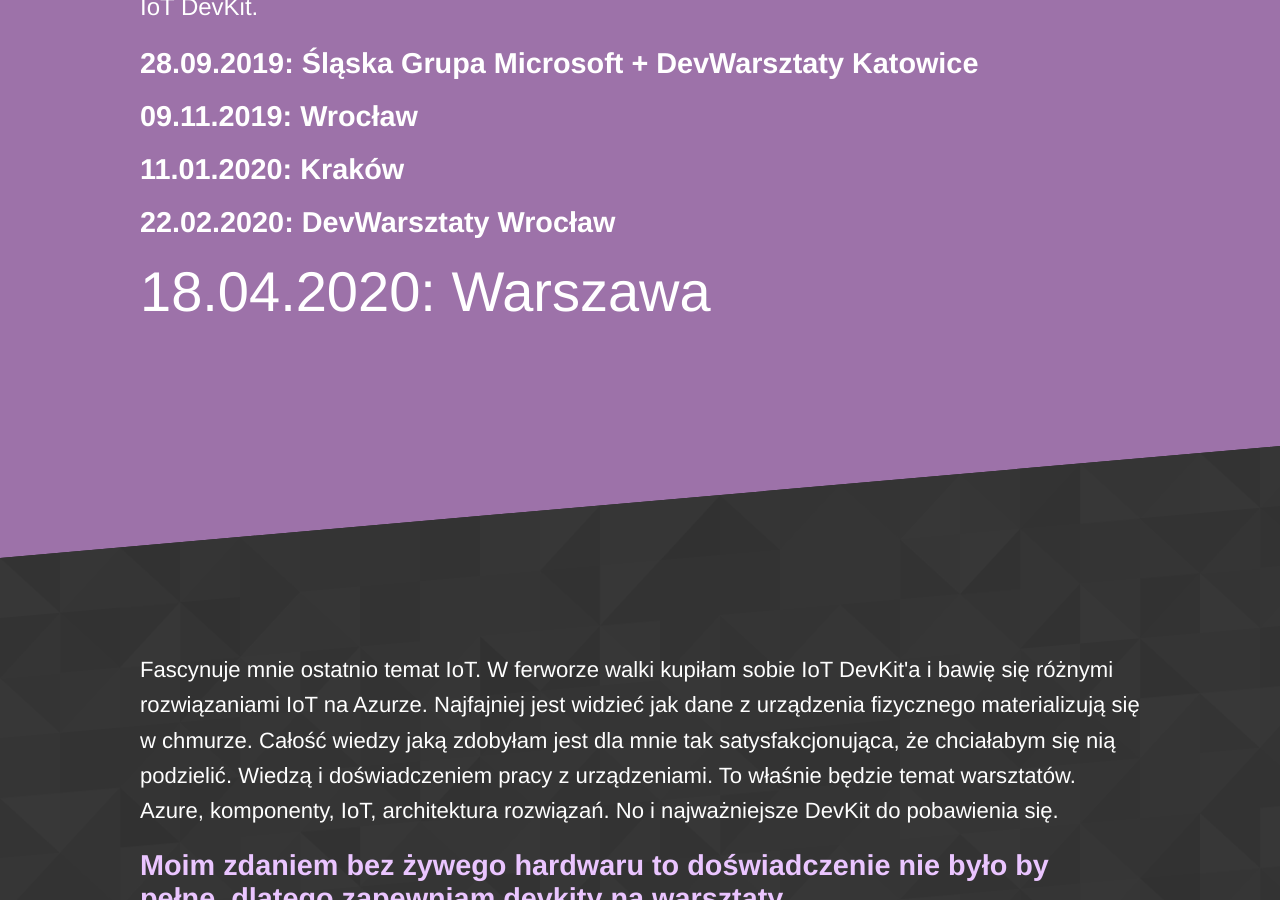
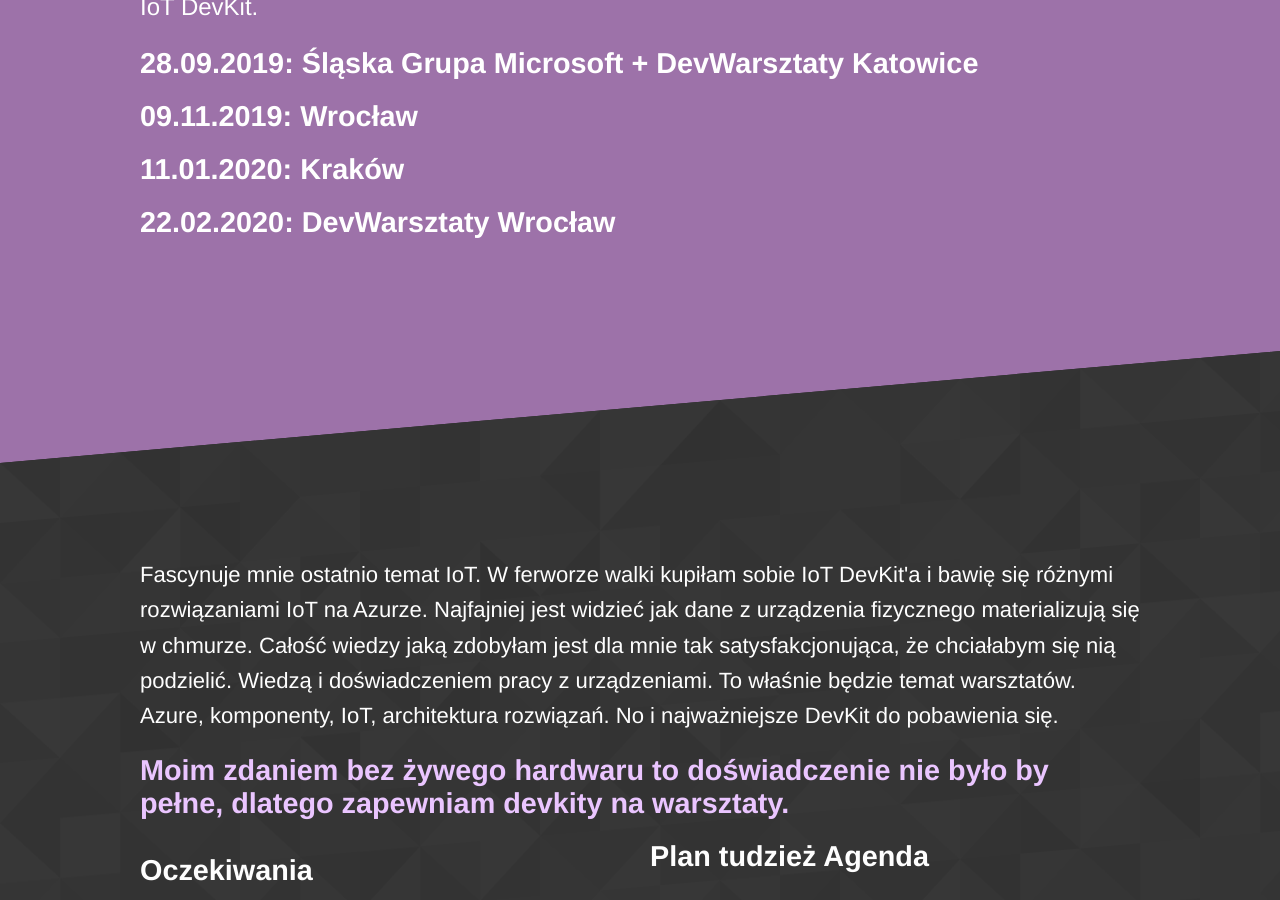
Before and after one commit to jlamch/AzureIoTWorkshop, a Jekyll site: the page built from index.html, in a window 1280 px wide and 900 px high, scrolled down 372 px. Built offline with Jekyll 4.4.1, drawn with Linux system fonts in a browser that asks for light colours.

Commit message:
odwolane warsztaty wawa

```diff
--- a/index.html
+++ b/index.html
@@ -17,7 +17,7 @@
 		<h3 class="editable">09.11.2019: Wrocław</h3>
 		<h3 class="editable">11.01.2020: Kraków</h3>
 		<h3 class="editable">22.02.2020: DevWarsztaty Wrocław</h3>
-		<h2 class="editable">18.04.2020: Warszawa</h2>
+		<!-- <h2 class="editable">18.04.2020: Warszawa</h2> -->
 	</div>
 </section>
 
```
Also changed, not shown: touch-icon.png, touch-icon0.png (added).
